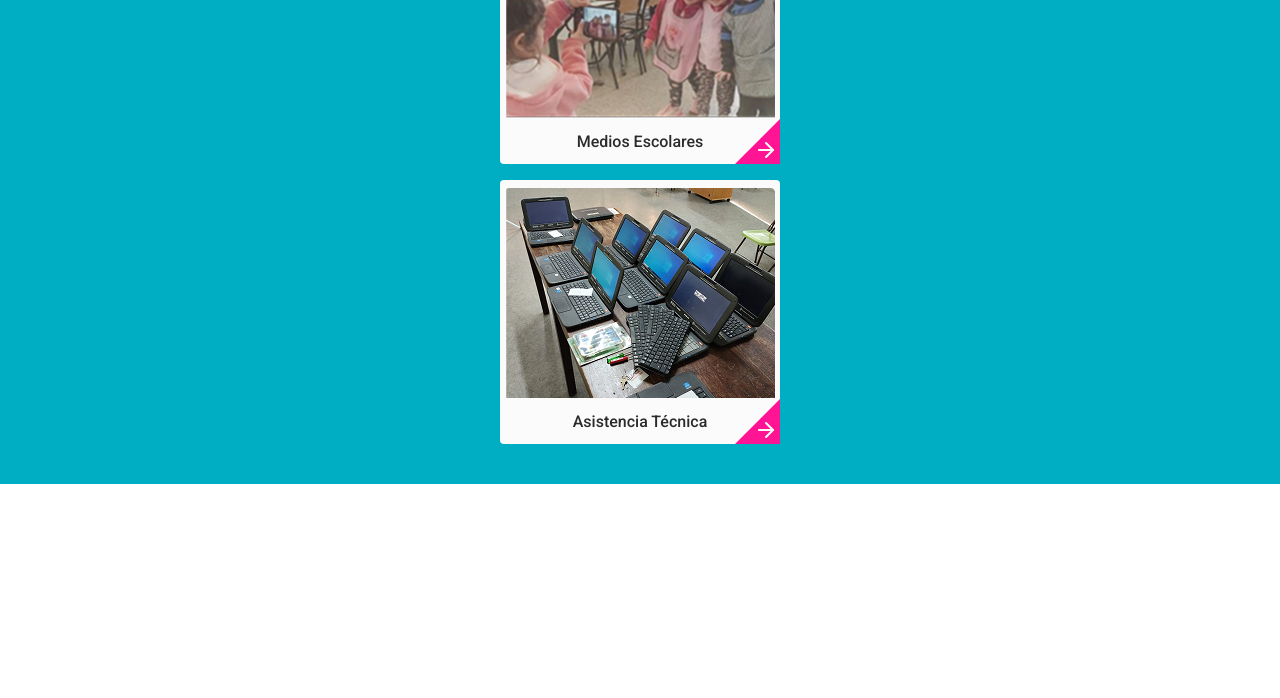
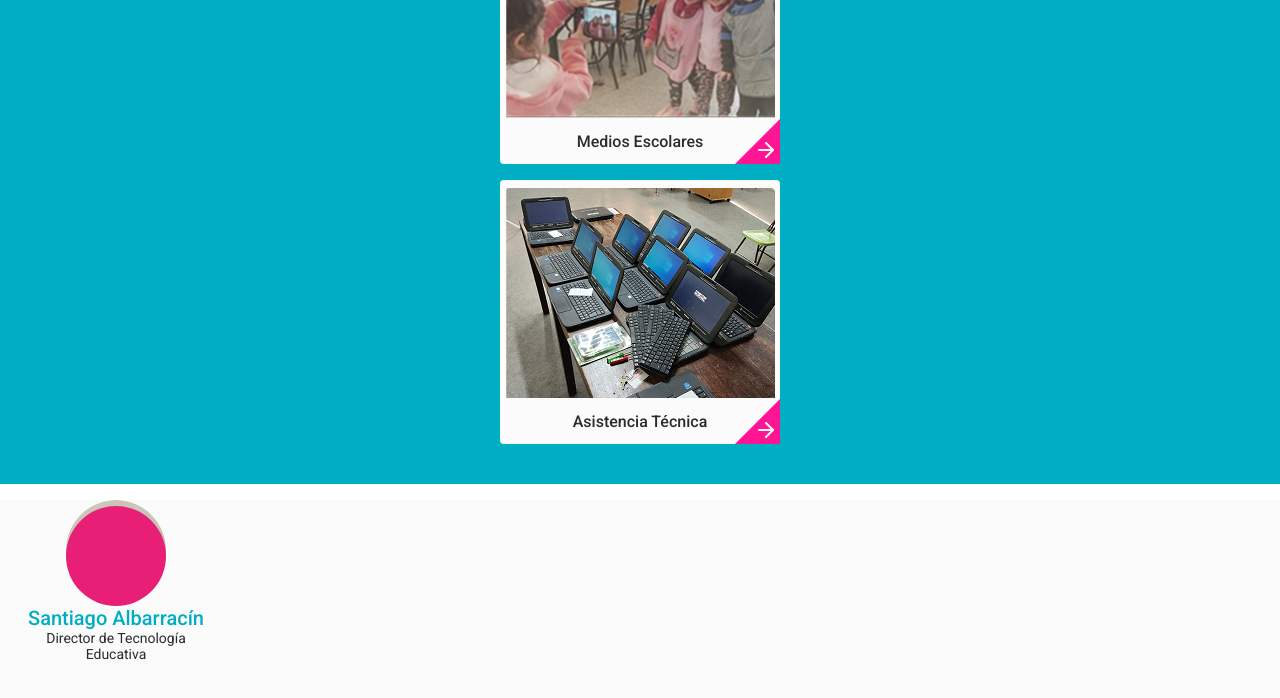
Before and after one commit to MarcosLabra/R19-WEB, a React (Vite) app: page / in a window 1280 px wide. Shown: the part 1806-2504 px from the top of the page. Before the commit the page ends 2290 px from the top, so only its background shows below. Built offline with nearby package versions, Linux system fonts and the light colour scheme.

Commit message:
hago la card del  director y mario

```diff
--- a/src/App.jsx
+++ b/src/App.jsx
@@ -1,11 +1,13 @@
 import Cover from './UI/Cover'
+import Dte from './UI/Dte'
 import EnTerritorio from './UI/EnTerritorio'
 
 function App() {
   return (
     <>
       <Cover />
-      <EnTerritorio/>
+      <EnTerritorio />
+      <Dte />
     </>
   )
 }
--- /dev/null
+++ b/src/UI/Dte.jsx
@@ -0,0 +1,19 @@
+import React from 'react'
+import styles from "./Dte.module.css"
+import DirectorCard from '../components/DirectorCard'
+import Santiago from "../assets/santiago.png"
+
+const Dte = () => {
+    return (
+        <section className={styles.container}>
+            <DirectorCard
+                image={Santiago}
+                name="Santiago Albarracín"
+                subtitle="Director de Tecnología Educativa"
+                circleColor="#E81F76"
+            />
+        </section>
+    )
+}
+
+export default Dte
--- /dev/null
+++ b/src/UI/Dte.module.css
@@ -0,0 +1,4 @@
+.container{
+    height: 100vh;
+    background-color: var(--blanco);
+}
--- /dev/null
+++ b/src/components/DirectorCard.Module.css
@@ -0,0 +1,44 @@
+.director-card {
+    text-align: center;
+    max-width: 200px;
+    margin: 16px;
+}
+
+.director-img-wrapper {
+    width: 100px;
+    height: 100px;
+    margin: 0 auto;
+    position: relative;  /* Para posicionar el subrayado circular relativo a la imagen */
+}
+
+.director-img {
+    position: relative;
+    width: 100%;
+    height: 100%;
+    object-fit: cover;
+    border-radius: 50%;
+}
+
+.subrayado-circular {
+    width: 100px;
+    height: 100px;
+    background-color: var(--rosa-vibrante);  /* Valor predeterminado si no se pasa un color */
+    border-radius: 50%;
+    position: absolute;
+    bottom: -6px;  /* Desplazamiento hacia abajo */
+    left: 50%;
+    transform: translateX(-50%);  /* Centra el círculo respecto a la imagen */
+}
+
+.director-nombre {
+    margin-top: 6px;
+    font-size: 20px;
+    color: var(--cian-vibrante);
+    font-weight: 500;
+}
+
+.director-subtitulo {
+    font-size: 14px;
+    color: var(--gris-principal);
+    font-weight: 400;
+}
--- /dev/null
+++ b/src/components/DirectorCard.jsx
@@ -0,0 +1,23 @@
+import React from 'react';
+import './DirectorCard.module.css'; // estilos en archivo aparte (abajo te paso)
+
+const DirectorCard = ({ image, name, subtitle, circleColor }) => {
+  // Establecer el color del círculo dinámicamente
+  const circleStyle = {
+    backgroundColor: circleColor || 'var(--rosa-vibrante)', // Si no se pasa un color, usa el predeterminado
+  };
+
+  return (
+    <div className="director-card">
+      <div className="director-img-wrapper">
+        <img src={image} alt={name} className="director-img" />
+        {/* Segundo círculo como subrayado */}
+        <div className="subrayado-circular" style={circleStyle}></div>
+      </div>
+      <h3 className="director-nombre">{name}</h3>
+      <p className="director-subtitulo">{subtitle}</p>
+    </div>
+  );
+};
+
+export default DirectorCard;
```
Also changed, not shown: src/assets/santiago.png (added).
